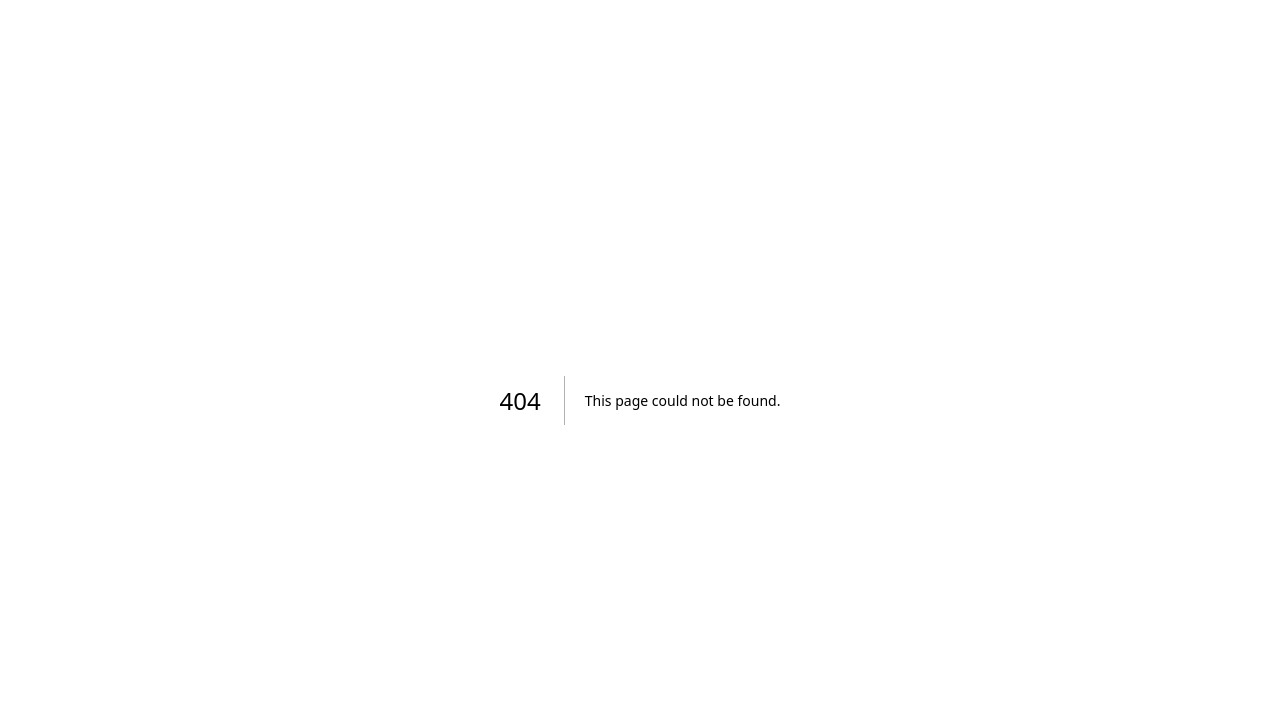
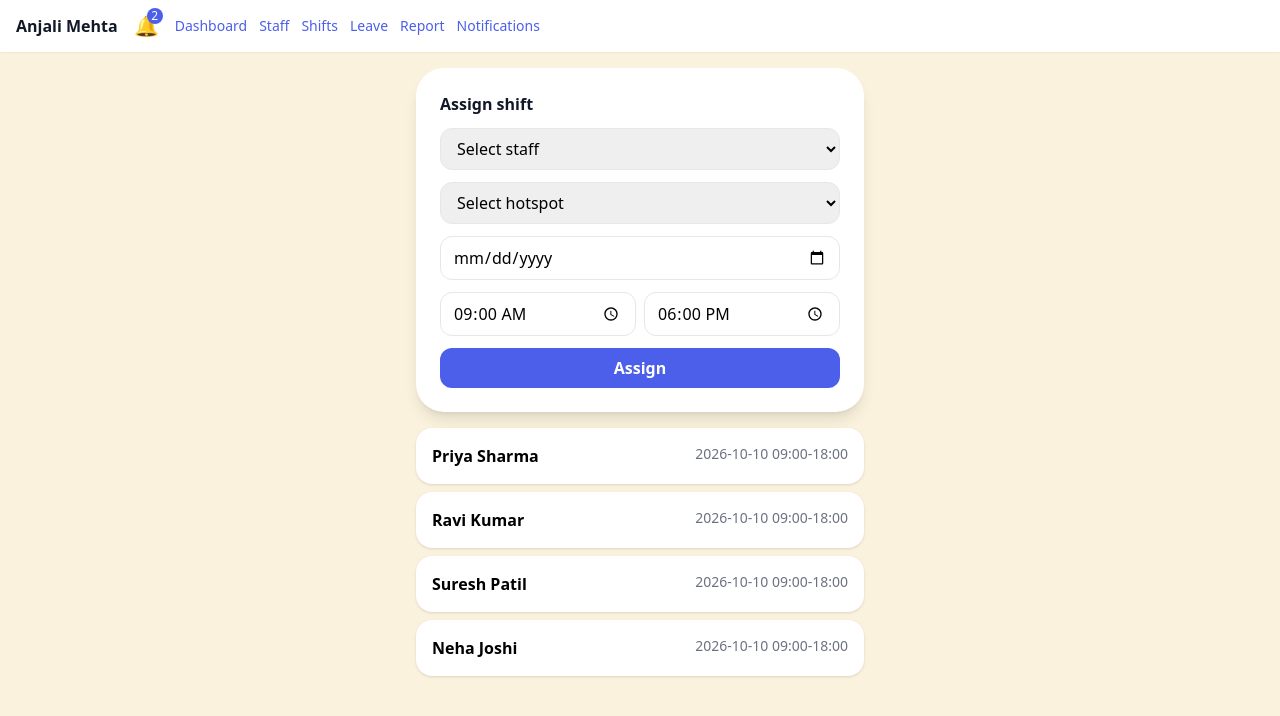
Before and after one commit to int-yashnitnaware/snabbit-salon-og, a Next.js app: page /admin/shifts in a window 1280 px wide. Before the commit this address had no page. Shown: the top 716 px of the page. Built offline with nearby package versions, Linux system fonts and the light colour scheme.

Commit message:
feat: add manager staff list and shift assignment UI

```diff
--- /dev/null
+++ b/src/app/admin/shifts/page.tsx
@@ -0,0 +1,112 @@
+'use client'
+
+import { useState } from 'react'
+import { getMockProfiles, getMockHotspots, getMockShifts } from '@/lib/mock-data'
+import type { Shift } from '@/lib/types'
+
+export default function AdminShiftsPage() {
+  const staff = getMockProfiles().filter(
+    (p) => p.role === 'staff' || p.role === 'team_lead'
+  )
+  const hotspots = getMockHotspots()
+  const [shifts, setShifts] = useState<Shift[]>(getMockShifts())
+  const [staffId, setStaffId] = useState('')
+  const [hotspotId, setHotspotId] = useState('')
+  const [date, setDate] = useState('')
+  const [startTime, setStartTime] = useState('09:00')
+  const [endTime, setEndTime] = useState('18:00')
+
+  function handleSubmit(e: React.FormEvent) {
+    e.preventDefault()
+    setShifts([
+      { id: `sh-${Date.now()}`, staffId, hotspotId, date, startTime, endTime },
+      ...shifts.filter((s) => !(s.staffId === staffId && s.date === date)),
+    ])
+    setStaffId('')
+    setHotspotId('')
+    setDate('')
+  }
+
+  function nameFor(id: string) {
+    return staff.find((s) => s.id === id)?.fullName ?? id
+  }
+
+  return (
+    <div className="max-w-md mx-auto space-y-4">
+      <form
+        onSubmit={handleSubmit}
+        className="bg-white rounded-3xl shadow-lg p-6 space-y-3"
+      >
+        <h2 className="font-bold text-gray-900">Assign shift</h2>
+        <select
+          className="w-full border rounded-xl px-3 py-2"
+          value={staffId}
+          onChange={(e) => setStaffId(e.target.value)}
+          required
+        >
+          <option value="">Select staff</option>
+          {staff.map((s) => (
+            <option key={s.id} value={s.id}>
+              {s.fullName}
+            </option>
+          ))}
+        </select>
+        <select
+          className="w-full border rounded-xl px-3 py-2"
+          value={hotspotId}
+          onChange={(e) => setHotspotId(e.target.value)}
+          required
+        >
+          <option value="">Select hotspot</option>
+          {hotspots.map((h) => (
+            <option key={h.id} value={h.id}>
+              {h.name}
+            </option>
+          ))}
+        </select>
+        <input
+          type="date"
+          className="w-full border rounded-xl px-3 py-2"
+          value={date}
+          onChange={(e) => setDate(e.target.value)}
+          required
+        />
+        <div className="flex gap-2">
+          <input
+            type="time"
+            className="flex-1 border rounded-xl px-3 py-2"
+            value={startTime}
+            onChange={(e) => setStartTime(e.target.value)}
+            required
+          />
+          <input
+            type="time"
+            className="flex-1 border rounded-xl px-3 py-2"
+            value={endTime}
+            onChange={(e) => setEndTime(e.target.value)}
+            required
+          />
+        </div>
+        <button
+          type="submit"
+          className="w-full bg-brand text-white rounded-xl py-2 font-semibold hover:bg-brand-dark"
+        >
+          Assign
+        </button>
+      </form>
+      <ul className="space-y-2">
+        {shifts.map((s) => (
+          <li
+            key={s.id}
+            className="bg-white rounded-2xl shadow p-4 flex justify-between"
+          >
+            <span className="font-semibold">{nameFor(s.staffId)}</span>
+            <span className="text-sm text-gray-500">
+              {s.date} {s.startTime}-{s.endTime}
+            </span>
+          </li>
+        ))}
+      </ul>
+    </div>
+  )
+}
--- /dev/null
+++ b/src/app/admin/staff/page.tsx
@@ -0,0 +1,13 @@
+import { getMockProfiles } from '@/lib/mock-data'
+import StaffTable from '@/components/admin/StaffTable'
+
+export default function AdminStaffPage() {
+  const staff = getMockProfiles().filter(
+    (p) => p.role === 'staff' || p.role === 'team_lead'
+  )
+  return (
+    <div className="max-w-md mx-auto">
+      <StaffTable staff={staff} />
+    </div>
+  )
+}
--- /dev/null
+++ b/src/components/admin/StaffTable.tsx
@@ -0,0 +1,21 @@
+import type { Profile } from '@/lib/types'
+
+export default function StaffTable({ staff }: { staff: Profile[] }) {
+  if (staff.length === 0) {
+    return <p className="text-gray-500">No staff at your hotspots yet.</p>
+  }
+
+  return (
+    <ul className="space-y-2">
+      {staff.map((s) => (
+        <li
+          key={s.id}
+          className="bg-white rounded-2xl shadow p-4 flex justify-between"
+        >
+          <span className="font-semibold">{s.fullName}</span>
+          <span className="text-sm text-gray-500">{s.role}</span>
+        </li>
+      ))}
+    </ul>
+  )
+}
```
